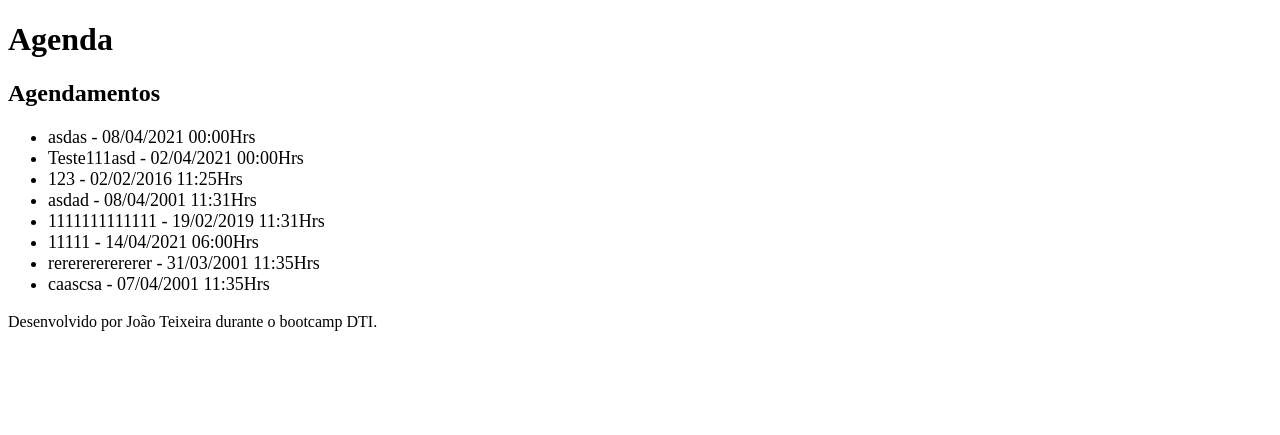
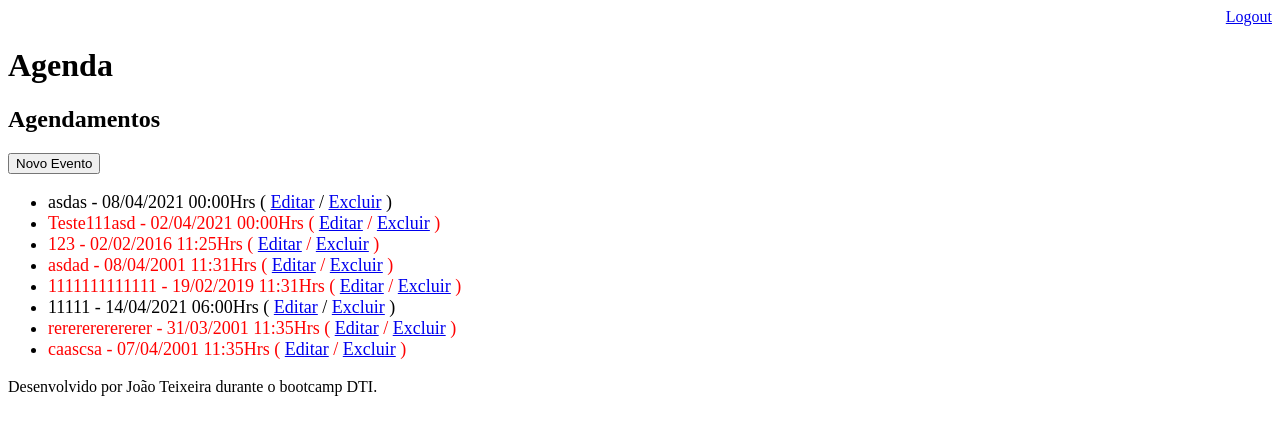
Before and after one commit to joaotaraujo/python-django-agenda, a Django app: page /agenda/ in a window 1280 px wide. Shown: the top 435 px of the page. Run offline with Django 3.2, Linux system fonts and the light colour scheme; a user stored in the database is signed in; data comes from the database, SQL or seed files in the repository; both versions use the stored data as it was after the commit.

Commit message:
Finalizando o projeto.

```diff
--- a/agenda/settings.py
+++ b/agenda/settings.py
@@ -104,7 +104,7 @@ AUTH_PASSWORD_VALIDATORS = [
 # Internationalization
 # https://docs.djangoproject.com/en/3.1/topics/i18n/
 
-LANGUAGE_CODE = 'en-us'
+LANGUAGE_CODE = 'pt-br'
 
 TIME_ZONE = 'UTC'
 
@@ -112,7 +112,7 @@ USE_I18N = True
 
 USE_L10N = True
 
-USE_TZ = True
+USE_TZ = False
 
 
 # Static files (CSS, JavaScript, Images)
--- a/agenda/urls.py
+++ b/agenda/urls.py
@@ -21,6 +21,13 @@ from django.views.generic import RedirectView
 urlpatterns = [
     path('admin/', admin.site.urls),
     path('agenda/', views.lista_eventos),
-    path('', RedirectView.as_view(url='/agenda/'))
+    path('agenda/lista/', views.json_lista_eventos),
+    path('agenda/evento/', views.evento),
+    path('agenda/evento/submit', views.submit_evento),
+    path('agenda/evento/delete/<int:id_evento>/', views.delete_evento),
+    path('', RedirectView.as_view(url='/agenda/')),
     #path('', views.index)
+    path('login/', views.login_user),
+    path('login/submit', views.submit_login),
+    path('logout/', views.logout_user)
 ]
--- a/core/admin.py
+++ b/core/admin.py
@@ -5,7 +5,7 @@ from core.models import Evento
 
 
 class EventoAdmin(admin.ModelAdmin):
-    list_display = ('titulo', 'data_evento', 'data_criacao')
+    list_display = ('id', 'titulo', 'data_evento', 'data_criacao')
     list_filter = ('usuario','data_evento')
 
 admin.site.register(Evento, EventoAdmin)
--- a/core/models.py
+++ b/core/models.py
@@ -1,5 +1,6 @@
 from django.db import models
 from django.contrib.auth.models import User
+from datetime import datetime, timedelta
 
 # Create your models here.
 
@@ -19,3 +20,12 @@ class Evento(models.Model):
 
     def get_data_evento(self):
         return self.data_evento.strftime('%d/%m/%Y %H:%MHrs')
+
+    def get_data_input_evento(self):
+        return self.data_evento.strftime('%Y-%m-%dT%H:%M')
+
+    def get_evento_atrasado(self):
+        if self.data_evento < datetime.now():
+            return True
+        else:
+            return False
--- a/core/views.py
+++ b/core/views.py
@@ -1,13 +1,98 @@
+from django.contrib.auth import authenticate, login, logout
+from django.contrib.auth.decorators import login_required
+from django.contrib import messages
 from django.shortcuts import render, redirect
 from core.models import Evento
+from datetime import datetime, timedelta
+from django.http.response import Http404, JsonResponse
 
 # Create your views here.
 
-def index(request):
-    return redirect('/agenda/')
 
+#def index(request):
+#    return redirect('/agenda/')
+
+
+def login_user(request):
+    return render(request, 'login.html')
+
+
+def logout_user(request):
+    logout(request)
+    return redirect('/')
+
+
+@login_required(login_url='/login/')
 def lista_eventos(request):
     usuario = request.user
+    #data_atual = datetime.now() - timedelta(hours=1)
+    #evento = Evento.objects.filter(usuario=usuario,
+                                  # data_evento__gt=data_atual)
     evento = Evento.objects.filter(usuario=usuario)
     dados = {'eventos': evento}
     return render(request, 'agenda.html', dados)
+
+
+def submit_login(request):
+    if request.POST:
+        username = request.POST.get('username')
+        password = request.POST.get('password')
+        usuario = authenticate(username=username, password=password)
+        if usuario is not None:
+            login(request, usuario)
+            return redirect('/')
+        else:
+            messages.error(request, "Usuario ou senha inválidos!")
+    return redirect('/')
+
+
+@login_required(login_url='/login/')
+def evento(request):
+    id_evento = request.GET.get('id')
+    dados = {}
+    if id_evento:
+        dados['evento'] = Evento.objects.get(id=id_evento)
+    #print(id_evento)
+    return render(request, 'evento.html', dados)
+
+
+@login_required(login_url='/login/')
+def submit_evento(request):
+    if request.POST:
+        titulo = request.POST.get('titulo')
+        data_evento = request.POST.get('data_evento')
+        descricao = request.POST.get('descricao')
+        usuario = request.user
+        id_evento = request.POST.get('id_evento')
+        if id_evento:
+            Evento.objects.filter(id=id_evento).update(titulo=titulo,
+                                                       data_evento=data_evento,
+                                                       descricao=descricao,
+                                                       usuario=usuario)
+        else:
+            Evento.objects.create(titulo=titulo,
+                              data_evento=data_evento,
+                              descricao=descricao,
+                              usuario=usuario)
+    return redirect('/')
+
+
+@login_required(login_url='/login/')
+def delete_evento(request, id_evento):
+    usuario = request.user
+    try:
+        evento = Evento.objects.get(id=id_evento)
+    except Exception:
+        raise Http404()
+    if usuario == evento.usuario:
+        evento.delete()
+    else:
+        raise Http404()
+    return redirect('/')
+
+
+@login_required(login_url='/login/')
+def json_lista_eventos(request):
+    usuario = request.user
+    evento = Evento.objects.filter(usuario=usuario).values('id', 'titulo')
+    return JsonResponse(list(evento), safe=False)
--- a/templates/agenda.html
+++ b/templates/agenda.html
@@ -2,10 +2,22 @@
 
 {% block content %}
     <h2>Agendamentos</h2>
+    <a href="evento/">
+        <button type="button">Novo Evento</button>
+    </a>
 
     <ul style="font-size: 18px">
     {% for evento in eventos %}
-        <li>{{ evento.titulo }} - {{ evento.get_data_evento }}</li>
+        <li>
+            <div style={% if evento.get_evento_atrasado %}
+                          "color:red"
+                         {% endif %}>
+                {{ evento.titulo }} - {{ evento.get_data_evento }}
+                ( <a href="evento/?id={{evento.id}}">Editar</a>
+                / <a href="evento/delete/{{ evento.id }}">Excluir</a> )
+            </div>
+        </li>
     {% endfor %}
     </ul>
+
 {% endblock %}
--- a/templates/model-header.html
+++ b/templates/model-header.html
@@ -1,3 +1,6 @@
 <meta charset="UTF-8">
 <title>Agenda</title>
+<div align="right">
+<a href="/logout">Logout</a>
+</div>
 <h1>Agenda</h1>
```
Also changed, not shown: templates/evento.html (added, +27 -0 lines), templates/login.html (added, +26 -0 lines), certificado_django.jpg (added), db.sqlite3.
